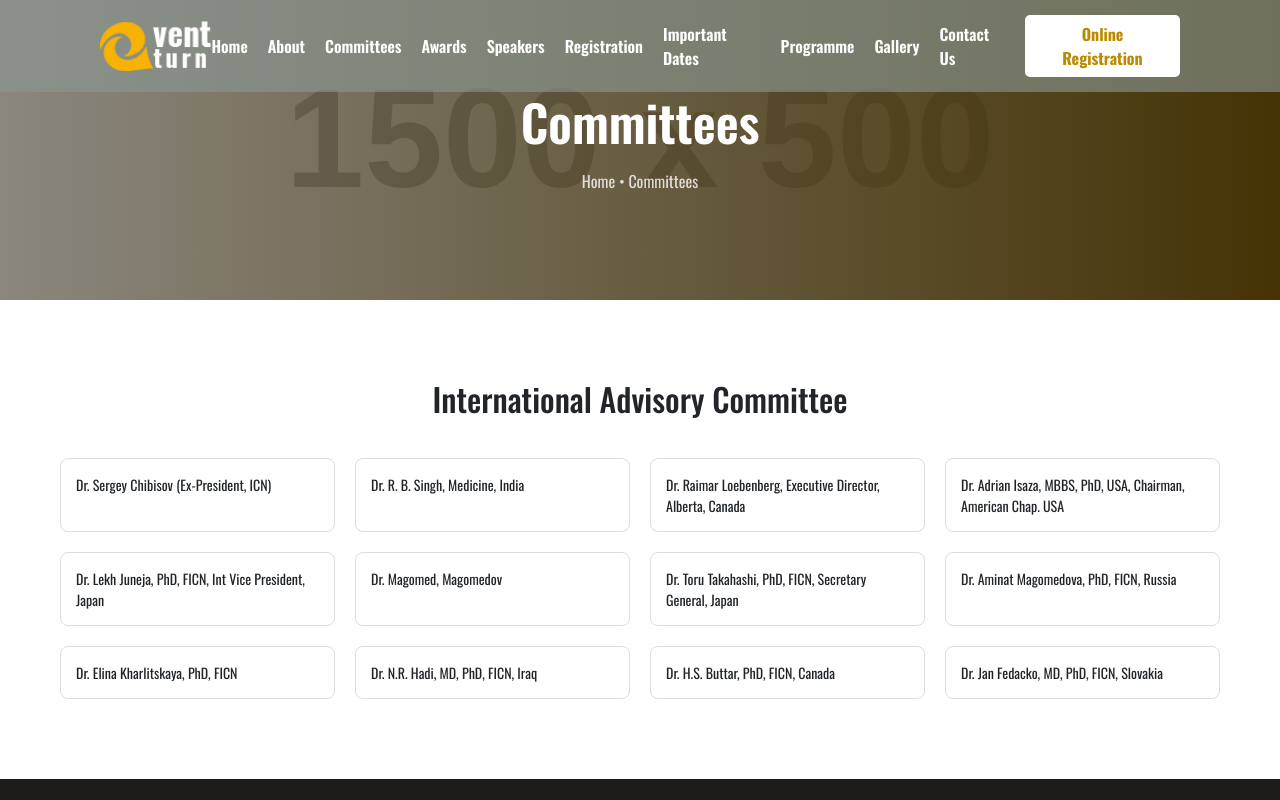
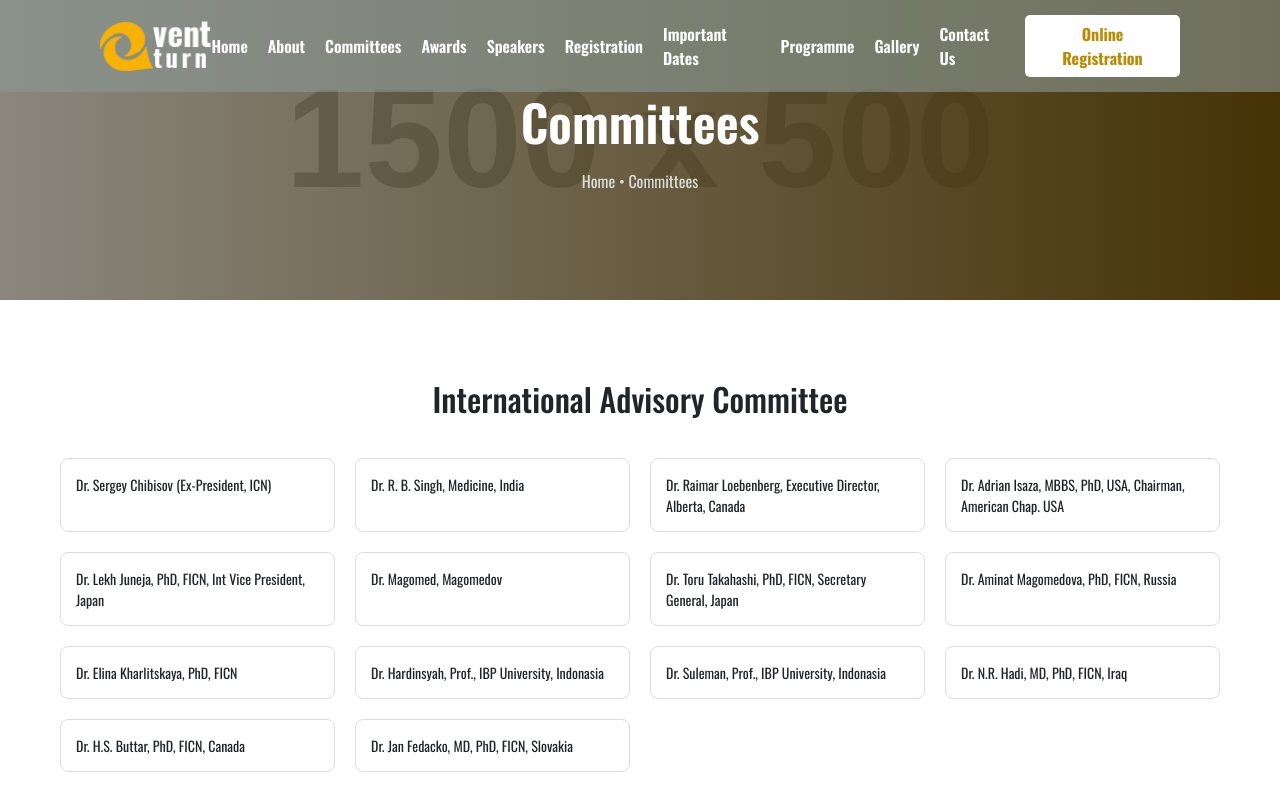
Before and after one commit to royalcourtfoundation/wccnwebsite, a React (Create React App) app: page /committees in a window 1280 px wide. Shown: the top 800 px of the page. Built offline with nearby package versions, Linux system fonts and the light colour scheme.

Commit message:
Update Committee.js

```diff
--- a/src/Pages/Committee.js
+++ b/src/Pages/Committee.js
@@ -32,6 +32,8 @@ export default function Committee() {
                             "Dr. Toru Takahashi, PhD, FICN, Secretary General, Japan",
                             "Dr. Aminat Magomedova, PhD, FICN, Russia",
                             "Dr. Elina Kharlitskaya, PhD, FICN",
+                            "Dr. Hardinsyah, Prof., IBP University, Indonasia",
+                            "Dr. Suleman, Prof., IBP University, Indonasia",
 
                             "Dr. N.R. Hadi, MD, PhD, FICN, Iraq",
                             "Dr. H.S. Buttar, PhD, FICN, Canada",
```
